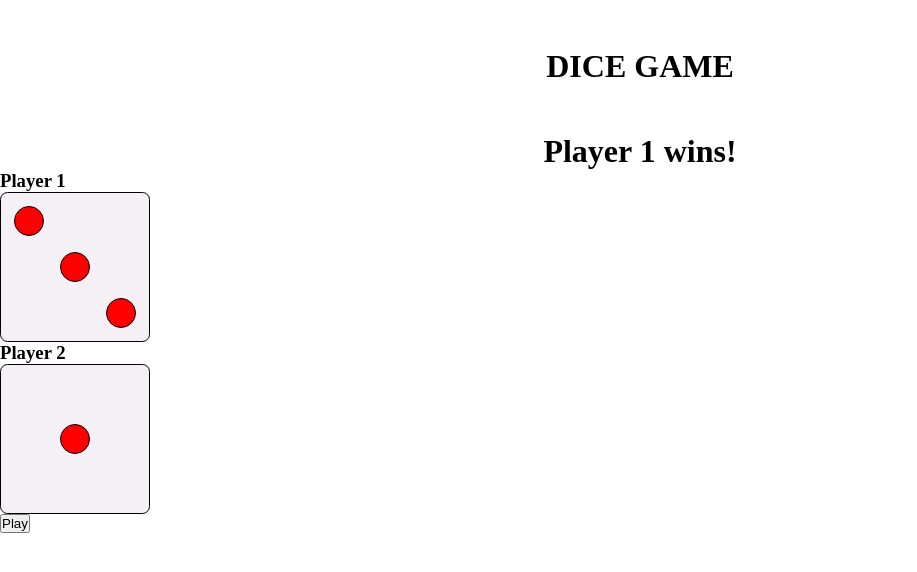
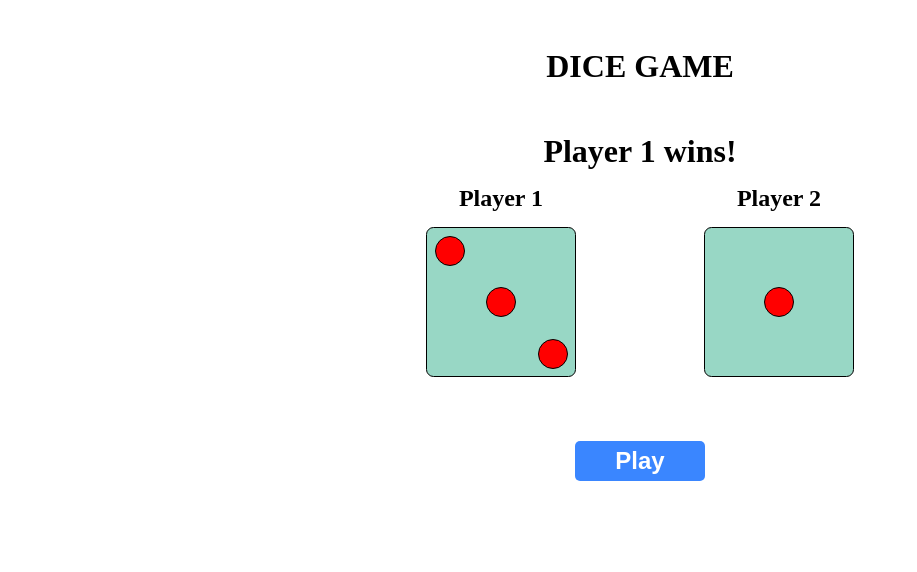
Before and after one commit to scott-gianan/dice-game, a plain HTML site: page index.html in a window 1280 px wide. Both pictures are taken after a click on the button "Play". Shown: the whole page, without its empty margins (0-917 px from the left). Drawn offline with Linux system fonts and the light colour scheme.

Commit message:
finished styling

```diff
--- a/index.css
+++ b/index.css
@@ -13,8 +13,8 @@
     width: 150px;
     border: 1px solid black;
     border-radius: 5%;
-    padding: 1%;
-    background-color: #f5f0f6;
+    padding: 5%;
+    background-color: #98d7c5;
   }
   .circle1 {
     background-color: red;
@@ -33,8 +33,8 @@
     border-radius: 5%;
     display:flex;
     justify-content: space-between;
-    padding: 1%;
-    background-color: #f5f0f6;
+    padding: 5%;
+    background-color: #98d7c5;
   }
 
 
@@ -57,10 +57,10 @@
     width: 150px;
     border: 1px solid black;
     border-radius: 5%;
-    padding: 1%;
+    padding: 5%;
     display:flex;
     justify-content: space-between;
-    background-color: #f5f0f6;
+    background-color: #98d7c5;
   }
 
   .circle3 {
@@ -86,10 +86,10 @@
     width: 150px;
     border: 1px solid black;
     border-radius: 5%;
-    padding: 1%;
+    padding: 5%;
     display:flex;
     justify-content: space-between;
-    background-color: #f5f0f6;
+    background-color: #98d7c5;
   }
 
   .circle4{
@@ -113,10 +113,10 @@
     width: 150px;
     border: 1px solid black;
     border-radius: 5%;
-    padding: 1%;
+    padding: 5%;
     display:flex;
     justify-content: space-between;
-    background-color: #f5f0f6;
+    background-color: #98d7c5;
   }
 
   .circle5{
@@ -144,10 +144,10 @@
     width: 150px;
     border: 1px solid black;
     border-radius: 5%;
-    padding: 1%;
+    padding: 5%;
     display:flex;
     justify-content: space-between;
-    background-color: #f5f0f6;
+    background-color: #98d7c5;
   }
 
   .circle6{
@@ -169,3 +169,42 @@ h1 {
     text-align: center;
     margin-top: 1.5em;
 }
+
+.container1 > h3, .container2 > h3 {
+    text-align: center;
+    margin: 10% 0;
+    font-size: 1.5rem;
+}
+
+.parent-container {
+    display:flex;
+
+    justify-content:center;
+    gap: 10%;
+}
+
+button {
+    display:block;
+    margin: 5% auto;
+    min-width: 130px;
+    height: 40px;
+    color: #fff;
+    padding: 5px 10px;
+    font-weight: bold;
+    font-size: 1.5em;
+    cursor: pointer;
+    transition: all 0.3s ease;
+    outline: none;
+    border-radius: 5px;
+    border: none;
+    background-color: #3a86ff;
+    box-shadow: 0 3px 1px -2px #ccc, 0 2px 2px 0 #ccc, 0 1px 5px 0 #cc
+}
+
+button:active {
+    box-shadow: 0 4px 2px -3px #ccc, 0 4px 5px 1px #ccc, 0 2px 7px 1px #ccc;
+  }
+
+button:hover{
+    background-color: #0252d2;
+}
--- a/index.html
+++ b/index.html
@@ -10,6 +10,7 @@
 <body>
     <h1>DICE GAME</h1>
     <h1 class="result">Result</h1>
+    <div class="parent-container">
 
         <div class="container1">
             <h3>Player 1</h3>
@@ -20,6 +21,7 @@
                 </div>
             </div>
         </div>
+
         <div class="container2">
             <h3>Player 2</h3>
             <div class="dice-container-player2">
@@ -30,6 +32,9 @@
             </div>
         </div>
 
+    </div>
+
+
     <button class="btn">Play</button>
 
 
```
Lines whose indentation alone changed are shown as unchanged.
